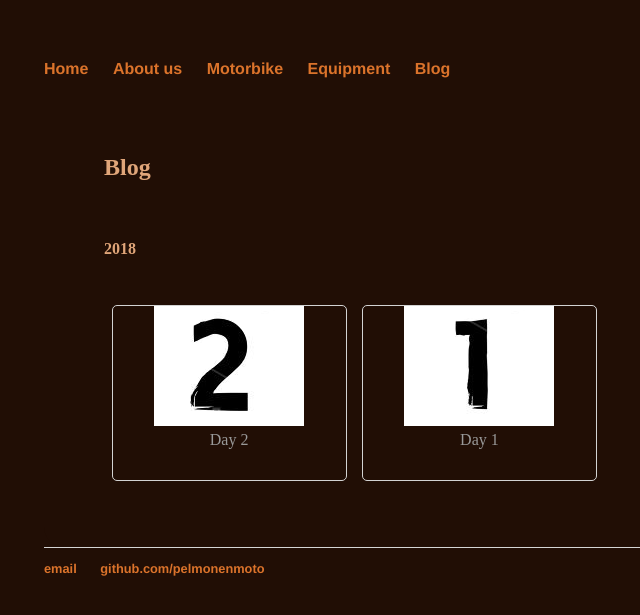
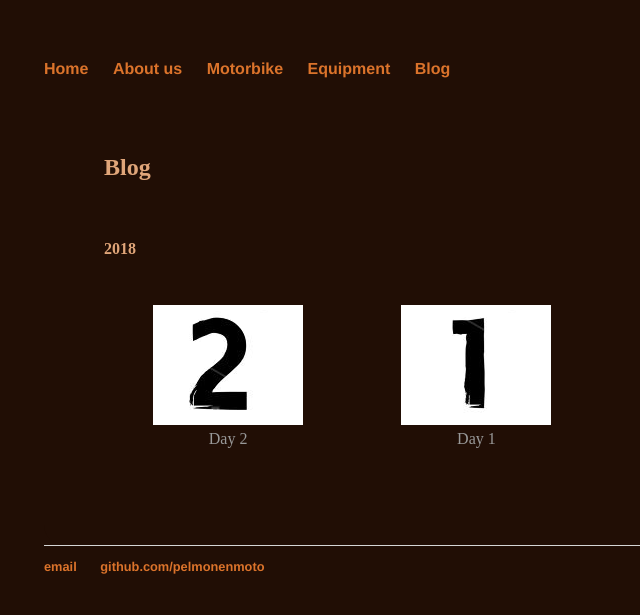
Before and after one commit to PepGonella/pelmonenmoto.github.io, a Jekyll site: the page built from etapes.md, in a window 1280 px wide. Shown: the top 615 px of the page, without its empty margins (148-788 px from the left). Built offline with Jekyll 4.4.1, drawn with Linux system fonts in a browser that asks for light colours.

Commit message:
update css for thumb. no border

```diff
--- a/css/main.css
+++ b/css/main.css
@@ -43,7 +43,7 @@ ul.posts li {
 }
 
 .travelthumb {
-  border: 1px solid #d3d3d3;
+  border: none;
   border-radius: 5px;
   padding-bottom: 10px;
   text-align:center;
```
